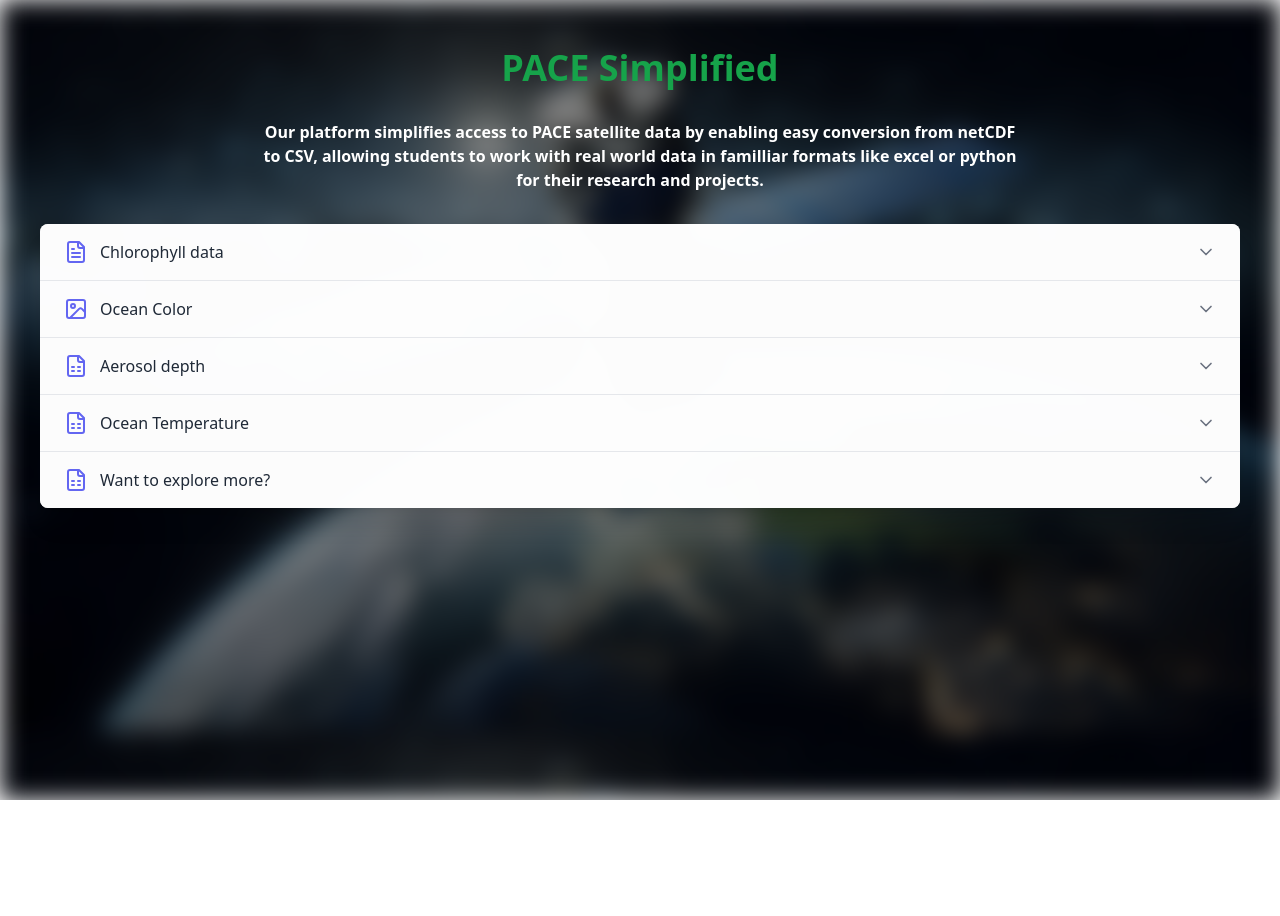
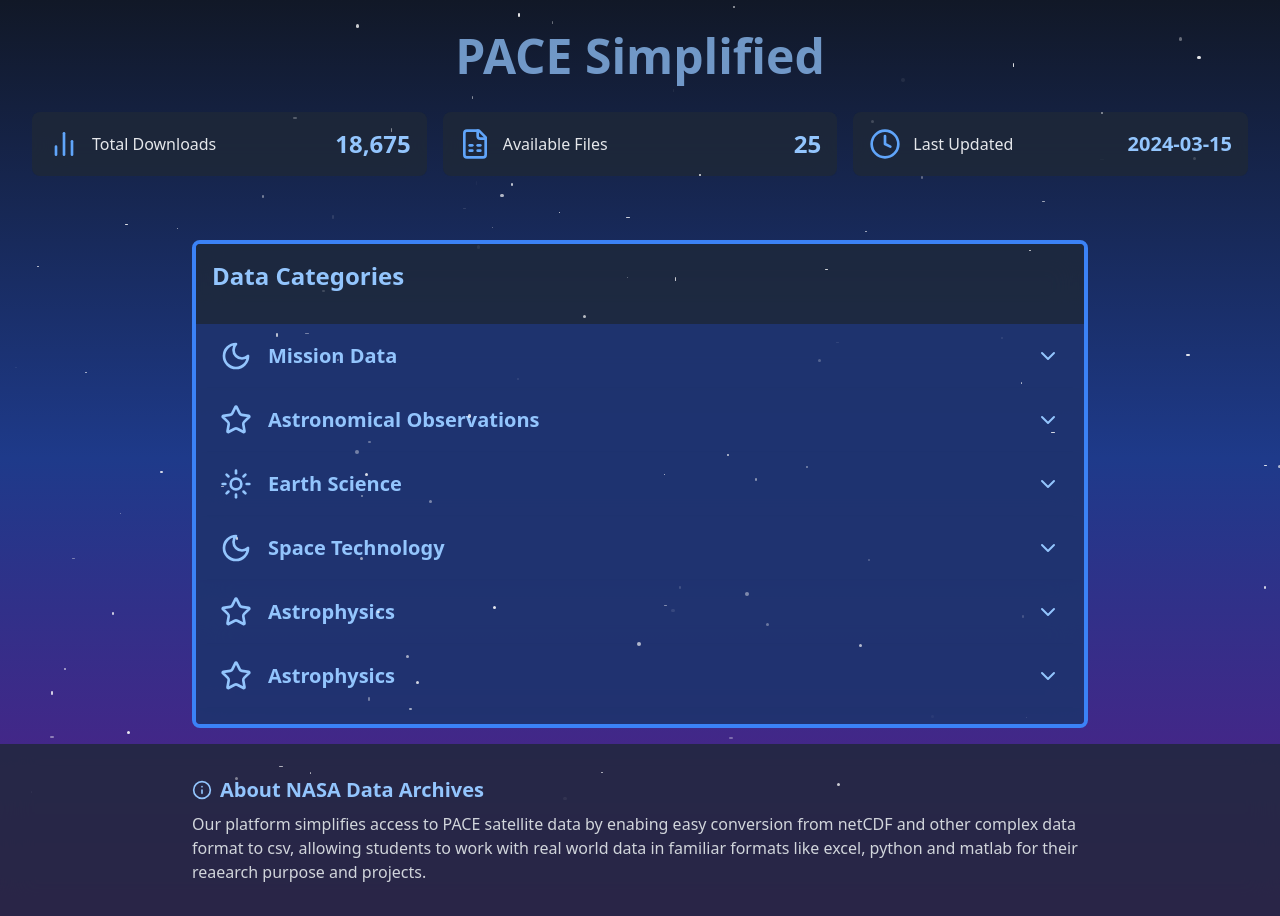
Before and after one commit to Saimun-jd/oceanxplorer, a React (Vite) app: page /access_data in a window 1280 px wide. Before the commit the page ends 800 px from the top, so only its background shows below. Built offline with nearby package versions, Linux system fonts and the light colour scheme; a web font is replaced by a local one.

Commit message:
changed th e ui of access pace data page

```diff
--- a/src/components/DataAccess.jsx
+++ b/src/components/DataAccess.jsx
@@ -1,186 +1,253 @@
-import React, { useEffect, useState } from 'react';
-import { motion, AnimatePresence } from 'framer-motion';
-import { ChevronDown, Download, FileText, Image, FileSpreadsheet } from 'lucide-react';
+import React, { useState } from 'react';
+import { Download, FileSpreadsheet, ChevronDown, ChevronUp, Moon, Star, Sun, Info, BarChart2, Clock } from 'lucide-react';
 
-const sections = [
+const categories = [
   {
-        name: 'Chlorophyll data',
-        icon: <FileText />,
+    id: 1,
+    name: 'Mission Data',
+    icon: <Moon className="h-6 w-6 md:h-8 md:w-8" />,
     files: [
-            { name: 'day20151231.R2017.csv', url: '/files/report.pdf' },
-            { name: 'day20151232.csv', url: '/files/presentation.pptx' },
-            { name: 'day20151531.R2017.csv', url: '/files/report.pdf' },
-            { name: 'day20451232.csv', url: '/files/presentation.pptx' },
-            { name: 'day20141231.R2017.csv', url: '/files/report.pdf' },
-            { name: 'day20157232.csv', url: '/files/presentation.pptx' },
-            { name: 'day201554231.R2017.csv', url: '/files/report.pdf' },
-            { name: 'day20156745232.csv', url: '/files/presentation.pptx' },
-            { name: 'day202341231.R2017.csv', url: '/files/report.pdf' },
-            { name: 'day201345232.csv', url: '/files/presentation.pptx' },
-            { name: 'day201445231.R2017.csv', url: '/files/report.pdf' },
-            { name: 'day20154532.csv', url: '/files/presentation.pptx' },
-            { name: 'day20151231.R2017.csv', url: '/files/report.pdf' },
-            { name: 'day20151232.csv', url: '/files/presentation.pptx' },
-            { name: 'day20151531.R2017.csv', url: '/files/report.pdf' },
-            { name: 'day20451232.csv', url: '/files/presentation.pptx' },
-            { name: 'day20141231.R2017.csv', url: '/files/report.pdf' },
-            { name: 'day20157232.csv', url: '/files/presentation.pptx' },
-            { name: 'day201554231.R2017.csv', url: '/files/report.pdf' },
-            { name: 'day20156745232.csv', url: '/files/presentation.pptx' },
-            { name: 'day202341231.R2017.csv', url: '/files/report.pdf' },
-            { name: 'day201345232.csv', url: '/files/presentation.pptx' },
-            { name: 'day201445231.R2017.csv', url: '/files/report.pdf' },
-            { name: 'day20154532.csv', url: '/files/presentation.pptx' },
+      { id: 1, name: 'Mars Rover Telemetry', size: '2.3 MB', downloads: 1234, lastUpdated: '2024-03-15' },
+      { id: 2, name: 'ISS Experiments Log', size: '2.5 MB', downloads: 987, lastUpdated: '2024-03-10' },
+      { id: 3, name: 'Artemis Mission Plan', size: '4.1 MB', downloads: 2345, lastUpdated: '2024-03-05' },
     ],
   },
   {
-        name: 'Ocean Color',
-        icon: <Image />,
+    id: 2,
+    name: 'Astronomical Observations',
+    icon: <Star className="h-6 w-6 md:h-8 md:w-8" />,
     files: [
-            { name: 'day20151231.R2017.csv', url: '/files/logo.png' },
-            { name: 'day20151232.R2017.csv', url: '/files/banner.jpg' },
+      { id: 1, name: 'Exoplanet Catalog 2024', size: '1.8 MB', downloads: 3456, lastUpdated: '2024-03-01' },
+      { id: 2, name: 'Galaxy Cluster Survey', size: '3.2 MB', downloads: 1765, lastUpdated: '2024-02-28' },
     ],
   },
   {
-        name: 'Aerosol depth',
-        icon: <FileSpreadsheet />,
+    id: 3,
+    name: 'Earth Science',
+    icon: <Sun className="h-6 w-6 md:h-8 md:w-8" />,
     files: [
-            { name: 'day20151231.R2017.csv', url: '/files/budget.xlsx' },
-            { name: 'day20151232.R2017.csv', url: '/files/data.csv' },
+      { id: 1, name: 'Global Climate Data', size: '1.5 MB', downloads: 5678, lastUpdated: '2024-02-25' },
+      { id: 2, name: 'Vegetation Index', size: '0.8 MB', downloads: 3210, lastUpdated: '2024-02-20' },
     ],
   },
   {
-        name: 'Ocean Temperature',
-        icon: <FileSpreadsheet />,
+    id: 4,
+    name: 'Space Technology',
+    icon: <Moon className="h-6 w-6 md:h-8 md:w-8" />,
     files: [
-            { name: 'day20151230.R2017.csv', url: '/' },
-            { name: 'day20151231.R2017.csv', url: '/files/data.csv' },
-            { name: 'day20151233.R2017.csv', url: '/files/data.csv' },
+      { id: 1, name: 'Satellite Propulsion Systems', size: '3.7 MB', downloads: 2100, lastUpdated: '2024-02-18' },
+      { id: 2, name: 'Advanced Materials Research', size: '2.9 MB', downloads: 1890, lastUpdated: '2024-02-15' },
     ],
   },
   {
-        name: 'Want to explore more?',
-        icon: <FileSpreadsheet />,
+    id: 5,
+    name: 'Astrophysics',
+    icon: <Star className="h-6 w-6 md:h-8 md:w-8" />,
     files: [
-            { name: 'SeaDas', url: '/' },
-            { name: 'Geovanni', url: '/files/data.csv' },
-            { name: 'Matlab', url: '/files/data.csv' },
+      { id: 1, name: 'Black Hole Simulations', size: '5.2 MB', downloads: 4321, lastUpdated: '2024-02-10' },
+      { id: 2, name: 'Cosmic Microwave Background Data', size: '4.8 MB', downloads: 3987, lastUpdated: '2024-02-05' },
+    ],
+  },
+  {
+    id: 6,
+    name: 'Astrophysics',
+    icon: <Star className="h-6 w-6 md:h-8 md:w-8" />,
+    files: [
+      { id: 1, name: 'Black Hole Simulations', size: '5.2 MB', downloads: 4321, lastUpdated: '2024-02-10' },
+      { id: 2, name: 'Cosmic Microwave Background Data', size: '4.8 MB', downloads: 3987, lastUpdated: '2024-02-05' },
+    ],
+  },
+  {
+    id: 7,
+    name: 'Astrophysics',
+    icon: <Star className="h-6 w-6 md:h-8 md:w-8" />,
+    files: [
+      { id: 1, name: 'Black Hole Simulations', size: '5.2 MB', downloads: 4321, lastUpdated: '2024-02-10' },
+      { id: 2, name: 'Cosmic Microwave Background Data', size: '4.8 MB', downloads: 3987, lastUpdated: '2024-02-05' },
+    ],
+  },
+  {
+    id: 8,
+    name: 'Astrophysics',
+    icon: <Star className="h-6 w-6 md:h-8 md:w-8" />,
+    files: [
+      { id: 1, name: 'Black Hole Simulations', size: '5.2 MB', downloads: 4321, lastUpdated: '2024-02-10' },
+      { id: 2, name: 'Cosmic Microwave Background Data', size: '4.8 MB', downloads: 3987, lastUpdated: '2024-02-05' },
+    ],
+  },
+  {
+    id: 9,
+    name: 'Astrophysics',
+    icon: <Star className="h-6 w-6 md:h-8 md:w-8" />,
+    files: [
+      { id: 1, name: 'Black Hole Simulations', size: '5.2 MB', downloads: 4321, lastUpdated: '2024-02-10' },
+      { id: 2, name: 'Cosmic Microwave Background Data', size: '4.8 MB', downloads: 3987, lastUpdated: '2024-02-05' },
+    ],
+  },
+  {
+    id: 10,
+    name: 'Astrophysics',
+    icon: <Star className="h-6 w-6 md:h-8 md:w-8" />,
+    files: [
+      { id: 1, name: 'Black Hole Simulations', size: '5.2 MB', downloads: 4321, lastUpdated: '2024-02-10' },
+      { id: 2, name: 'Cosmic Microwave Background Data', size: '4.8 MB', downloads: 3987, lastUpdated: '2024-02-05' },
+    ],
+  },{
+    id: 11,
+    name: 'Astrophysics',
+    icon: <Star className="h-6 w-6 md:h-8 md:w-8" />,
+    files: [
+      { id: 1, name: 'Black Hole Simulations', size: '5.2 MB', downloads: 4321, lastUpdated: '2024-02-10' },
+      { id: 2, name: 'Cosmic Microwave Background Data', size: '4.8 MB', downloads: 3987, lastUpdated: '2024-02-05' },
+    ],
+  },
+  {
+    id: 12,
+    name: 'Astrophysics',
+    icon: <Star className="h-6 w-6 md:h-8 md:w-8" />,
+    files: [
+      { id: 1, name: 'Black Hole Simulations', size: '5.2 MB', downloads: 4321, lastUpdated: '2024-02-10' },
+      { id: 2, name: 'Cosmic Microwave Background Data', size: '4.8 MB', downloads: 3987, lastUpdated: '2024-02-05' },
     ],
   },
 ];
 
 const DataAccess = () => {
-    const [openSection, setOpenSection] = useState(null);
-
-    const toggleSection = (index) => {
-        setOpenSection(openSection === index ? null : index);
-    };
-
-    const handleDownload = (url, fileName) => {
-        console.log(`Downloading ${fileName} from ${url}`);
-    };
+  const [expandedCategory, setExpandedCategory] = useState(null);
 
   return (
-        <div className='relative flex flex-col w-full min-h-screen'>
-            <div
-                className='absolute inset-0 bg-cover bg-center transition-all duration-500 ease-in-out blur-md'
-                style={{
-                    background: 'linear-gradient(rgba(0, 0, 0, 0.5), rgba(0, 0, 0, 0.5)), url("/aisatellite.webp")',
+    <div className="min-h-screen bg-gradient-to-b from-gray-900 via-blue-900 to-purple-900 flex flex-col">
+      <div className="flex-grow overflow-hidden flex flex-col">
+        {/* Top section with title and stats */}
+        <div className="p-4 sm:p-6 lg:p-8">
+          <h1 className="text-4xl md:text-5xl font-bold text-center text-blue-300 mb-8 animate-pulse">
+            PACE Simplified
+          </h1>
 
-                }}
-            ></div>
-            <div className="relative min-h-screen py-12 px-4 sm:px-6 lg:px-8 z-10">
-                <div className="max-w-3xl mx-auto">
-                    <motion.h1
-                        className="text-4xl font-extrabold text-center text-green-600 mb-8"
-                        initial={{ opacity: 0, y: -50 }}
-                        animate={{ opacity: 1, y: 0 }}
-                        transition={{ duration: 0.5 }}
-                    >
-                        PACE Simplified
-                    </motion.h1>
-                    <motion.p
-                        className="text-md font-semibold text-center text-white mb-8"
-                        initial={{ opacity: 0, y: 50 }}
-                        animate={{ opacity: 1, y: 0 }}
-                        transition={{ duration: 0.5 }}
-                    >
-                        Our platform simplifies access to PACE satellite data by enabling easy conversion from netCDF to CSV, allowing students to work with real world data in familliar formats like excel or python for their research and projects.
-                    </motion.p>
-                    <div className='flex flex-col justify-center items-center'>
-
-                    <motion.div
-                        className="bg-white/90 shadow-xl rounded-lg overflow-hidden backdrop-blur-sm w-[400px] sm:w-[800px] md:w-[1200px]"
-                        initial={{ opacity: 0, scale: 0.9 }}
-                        animate={{ opacity: 1, scale: 1 }}
-                        transition={{ duration: 0.5 }}
-                    >
-                        {sections.map((section, index) => (
-                            <motion.div
-                                key={index}
-                                className="border-b border-gray-200 last:border-b-0"
-                                initial={false}
-                                animate={{ backgroundColor: openSection === index ? "#F3F4F6" : "rgba(255, 255, 255, 0.9)" }}
-                                transition={{ duration: 0.2 }}
-                            >
-                                <button
-                                    className="w-full px-6 py-4 text-left flex items-center justify-between focus:outline-none"
-                                    onClick={() => toggleSection(index)}
-                                >
-                                    <span className="flex items-center space-x-3">
-                                        <motion.span
-                                            className="text-indigo-500"
-                                            whileHover={{ scale: 1.1 }}
-                                            whileTap={{ scale: 0.9 }}
-                                        >
-                                            {section.icon}
-                                        </motion.span>
-                                        <span className="font-medium text-gray-800">{section.name}</span>
-                                    </span>
-                                    <motion.span
-                                        animate={{ rotate: openSection === index ? 180 : 0 }}
-                                        transition={{ duration: 0.2 }}
-                                    >
-                                        <ChevronDown className="h-5 w-5 text-gray-500" />
-                                    </motion.span>
-                                </button>
-                                <AnimatePresence>
-                                    {openSection === index && (
-                                        <motion.ul
-                                            className="bg-gray-50/80 py-2"
-                                            initial={{ opacity: 0, height: 0 }}
-                                            animate={{ opacity: 1, height: "auto" }}
-                                            exit={{ opacity: 0, height: 0 }}
-                                            transition={{ duration: 0.3 }}
-                                        >
-                                            {section.files.map((file, fileIndex) => (
-                                                <motion.li
-                                                    key={fileIndex}
-                                                    className="px-6 py-2 flex items-center justify-between"
-                                                    initial={{ opacity: 0, x: -20 }}
-                                                    animate={{ opacity: 1, x: 0 }}
-                                                    transition={{ duration: 0.2, delay: fileIndex * 0.1 }}
-                                                >
-                                                    <span className="text-sm text-gray-700">{file.name}</span>
-                                                    <motion.button
-                                                        className="text-indigo-500 hover:text-indigo-700 focus:outline-none"
-                                                        onClick={() => handleDownload(file.url, file.name)}
-                                                        whileHover={{ scale: 1.1 }}
-                                                        whileTap={{ scale: 0.9 }}
-                                                    >
-                                                        <Download className="h-5 w-5" />
-                                                    </motion.button>
-                                                </motion.li>
-                                            ))}
-                                        </motion.ul>
-                                    )}
-                                </AnimatePresence>
-                            </motion.div>
-                        ))}
-                    </motion.div>
+          <div className="grid grid-cols-1 md:grid-cols-3 gap-4 mb-8">
+            <div className="bg-gray-800 bg-opacity-80 rounded-lg p-4 flex items-center justify-between backdrop-filter backdrop-blur-lg">
+              <div className="flex items-center">
+                <BarChart2 className="h-8 w-8 text-blue-400 mr-3" />
+                <span className="text-gray-200">Total Downloads</span>
+              </div>
+              <span className="text-2xl font-bold text-blue-300">18,675</span>
+            </div>
+            <div className="bg-gray-800 bg-opacity-80 rounded-lg p-4 flex items-center justify-between backdrop-filter backdrop-blur-lg">
+              <div className="flex items-center">
+                <FileSpreadsheet className="h-8 w-8 text-blue-400 mr-3" />
+                <span className="text-gray-200">Available Files</span>
+              </div>
+              <span className="text-2xl font-bold text-blue-300">{categories.reduce((acc, cat) => acc + cat.files.length, 0)}</span>
+            </div>
+            <div className="bg-gray-800 bg-opacity-80 rounded-lg p-4 flex items-center justify-between backdrop-filter backdrop-blur-lg">
+              <div className="flex items-center">
+                <Clock className="h-8 w-8 text-blue-400 mr-3" />
+                <span className="text-gray-200">Last Updated</span>
+              </div>
+              <span className="text-xl font-bold text-blue-300">2024-03-15</span>
             </div>
           </div>
         </div>
+
+        {/* Data archive section with border and scrolling */}
+        <div className="flex-grow px-4 sm:px-6 lg:px-8 pb-4 overflow-hidden">
+          <div className="max-w-4xl max-h-80 sm:max-h-96 md:max-h-[520px] mx-auto border-4 border-blue-500 rounded-lg overflow-hidden">
+            <div className="bg-gray-800 bg-opacity-80 p-4 backdrop-filter backdrop-blur-lg">
+              <h2 className="text-2xl font-bold text-blue-300 mb-4">Data Categories</h2>
+            </div>
+            <div className="max-h-[calc(100vh-400px)] overflow-y-auto">
+              {categories.map((category) => (
+                <div key={category.id} className="bg-gray-800 bg-opacity-80 shadow-lg overflow-hidden backdrop-filter backdrop-blur-lg transition-all duration-300 ease-in-out">
+                  <button
+                    onClick={() => setExpandedCategory(expandedCategory === category.name ? null : category.name)}
+                    className="w-full px-4 py-3 md:px-6 md:py-4 bg-blue-900 bg-opacity-60 flex justify-between items-center hover:bg-blue-800 transition duration-150 ease-in-out"
+                  >
+                    <div className="flex items-center space-x-3 md:space-x-4">
+                      <div className="text-blue-300">
+                        {category.icon}
+                      </div>
+                      <h2 className="text-lg md:text-xl font-semibold text-blue-300">{category.name}</h2>
+                    </div>
+                    {expandedCategory === category.name ? (
+                      <ChevronUp className="h-5 w-5 md:h-6 md:w-6 text-blue-300" />
+                    ) : (
+                      <ChevronDown className="h-5 w-5 md:h-6 md:w-6 text-blue-300" />
+                    )}
+                  </button>
+                  {expandedCategory === category.name && (
+                    <ul className="divide-y divide-gray-700">
+                      {category.files.map((file) => (
+                        <li key={file.id} className="px-4 py-3 md:px-6 md:py-4 hover:bg-gray-700 transition duration-150 ease-in-out">
+                          <div className="flex flex-col md:flex-row md:items-center md:justify-between">
+                            <div className="flex items-center mb-2 md:mb-0">
+                              <FileSpreadsheet className="h-5 w-5 md:h-6 md:w-6 text-blue-400 mr-3" />
+                              <div>
+                                <p className="text-sm md:text-base font-medium text-gray-200">{file.name}</p>
+                                <p className="text-xs md:text-sm text-gray-400">{file.size}</p>
+                              </div>
+                            </div>
+                            <div className="flex items-center justify-between md:justify-end space-x-4">
+                              <div className="flex items-center space-x-1 text-gray-400">
+                                <BarChart2 className="h-4 w-4" />
+                                <span className="text-xs">{file.downloads}</span>
+                              </div>
+                              <div className="flex items-center space-x-1 text-gray-400">
+                                <Clock className="h-4 w-4" />
+                                <span className="text-xs">{file.lastUpdated}</span>
+                              </div>
+                              <button className="flex items-center justify-center w-8 h-8 md:w-10 md:h-10 rounded-full bg-blue-600 text-blue-100 hover:bg-blue-500 focus:outline-none focus:ring-2 focus:ring-offset-2 focus:ring-blue-500 transition-all duration-300 ease-in-out transform hover:scale-110">
+                                <Download className="h-4 w-4 md:h-5 md:w-5" />
+                              </button>
+                            </div>
+                          </div>
+                        </li>
+                      ))}
+                    </ul>
+                  )}
+                </div>
+              ))}
+            </div>
+          </div>
+        </div>
+      </div>
+
+      {/* Static bottom section */}
+      <div className="bg-gray-800 bg-opacity-80 p-4 sm:p-6 lg:p-8 backdrop-filter backdrop-blur-lg mt-auto">
+        <div className="max-w-4xl mx-auto">
+          <h3 className="text-xl font-semibold text-blue-300 mb-2 flex items-center">
+            <Info className="h-5 w-5 mr-2" />
+            About NASA Data Archives
+          </h3>
+          <p className="text-gray-300 text-sm md:text-base">
+            Our platform simplifies access to PACE satellite data by enabing easy conversion from netCDF and other complex data format to csv, allowing students to work with real world data in familiar formats like excel, python and matlab for their reaearch purpose and projects.
+          </p>
+        </div>
+      </div>
+
+      {/* Background stars */}
+      <div className="fixed inset-0 overflow-hidden pointer-events-none">
+        {[...Array(100)].map((_, i) => (
+          <div
+            key={i}
+            className="absolute bg-white rounded-full"
+            style={{
+              width: Math.random() * 3 + 1 + 'px',
+              height: Math.random() * 3 + 1 + 'px',
+              top: Math.random() * 100 + '%',
+              left: Math.random() * 100 + '%',
+              animation: `twinkle ${Math.random() * 5 + 5}s linear infinite`
+            }}
+          />
+        ))}
+      </div>
+
+      <style>{`
+        @keyframes twinkle {
+          0% { opacity: 0; }
+          50% { opacity: 1; }
+          100% { opacity: 0; }
+        }
+      `}</style>
     </div>
   );
 };
--- a/src/index.css
+++ b/src/index.css
@@ -1,4 +1,22 @@
 @tailwind base;
+* {
+	scrollbar-width: thin;
+	scrollbar-color: #000;
+}
+*::-webkit-scrollbar {
+	width: 15px;
+}
+
+*::-webkit-scrollbar-track {
+	background: #000;
+	border-radius: 5px;
+}
+
+*::-webkit-scrollbar-thumb {
+	background-color: #000;
+	border-radius: 14px;
+	border: 3px solid #fff;
+}
 @tailwind components;
 @tailwind utilities;
 
@@ -44,7 +62,6 @@
 	backdrop-filter: blur(5px); /* Adds a blur effect to the background */
 	-webkit-backdrop-filter: blur(5px); /* For Safari support */
 }
-
 
 .button-primary {
 	background: linear-gradient(
```
Also changed, not shown: src/components/ImageUpload.jsx (added, +9 -0 lines), src/App.css (line endings or trailing spaces). Lines whose indentation alone changed are shown as unchanged.
